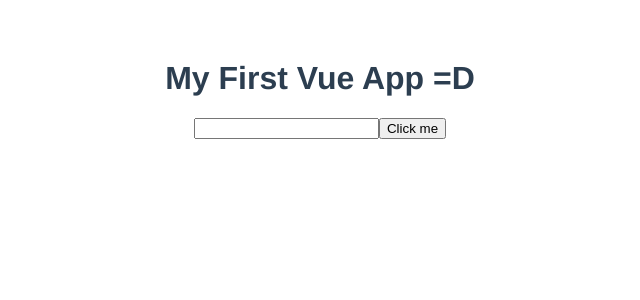
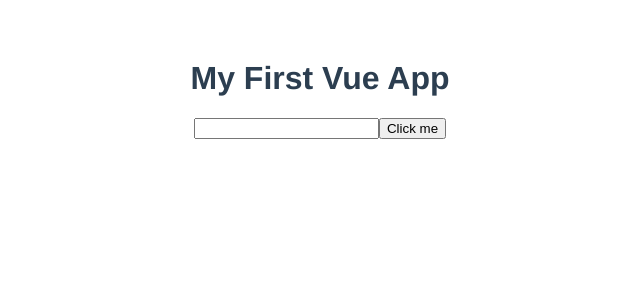
Before and after one commit to chriswu8/VueFrontEnd, a Vue app in the folder modal-project/: page / in a window 1280 px wide. Shown: the top 300 px of the page, without its empty margins (320-960 px from the left). Built offline with nearby package versions, Linux system fonts and the light colour scheme.

Commit message:
removed smiley

```diff
--- a/modal-project/src/App.vue
+++ b/modal-project/src/App.vue
@@ -15,7 +15,7 @@
   // },
   data() {
     return {
-      title: 'My First Vue App =D'
+      title: 'My First Vue App'
     }
   },
   methods: {
```
